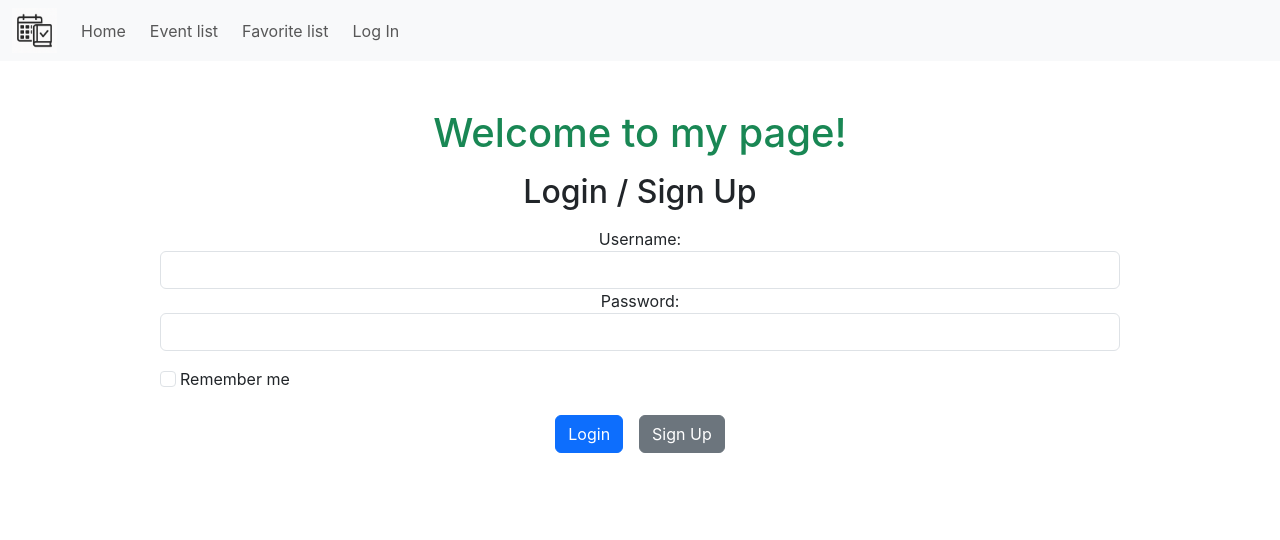
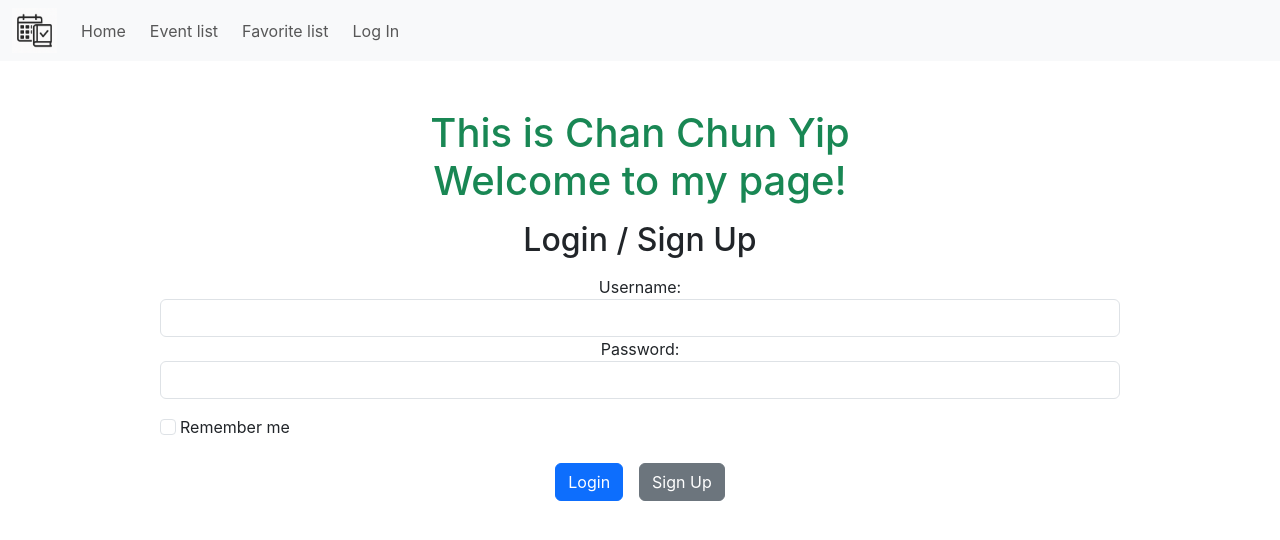
Before and after one commit to Brian-storm/Finance-Web-App, a React (Create React App) app: page /login in a window 1280 px wide. Shown: the top 540 px of the page. Built offline with nearby package versions, Linux system fonts and the light colour scheme; no server answers.

Commit message:
Change welcome message in Login component
Updated welcome message in the Login component.

```diff
--- a/src/components/Login.js
+++ b/src/components/Login.js
@@ -78,7 +78,7 @@ function Login(props) {
 
     return (
         <div className="login-container m-auto mt-5 w-75">
-            <h1 className="mx-auto my-3 text-center text-success">Welcome to my page!</h1>
+            <h1 className="mx-auto my-3 text-center text-success">This is Chan Chun Yip<br/>Welcome to my page!</h1>
             <h2 className="mx-auto mb-3 text-center">Login / Sign Up</h2>
 
             {error && (
@@ -152,4 +152,5 @@ function Login(props) {
     );
 }
 
+
 export default Login;
```
